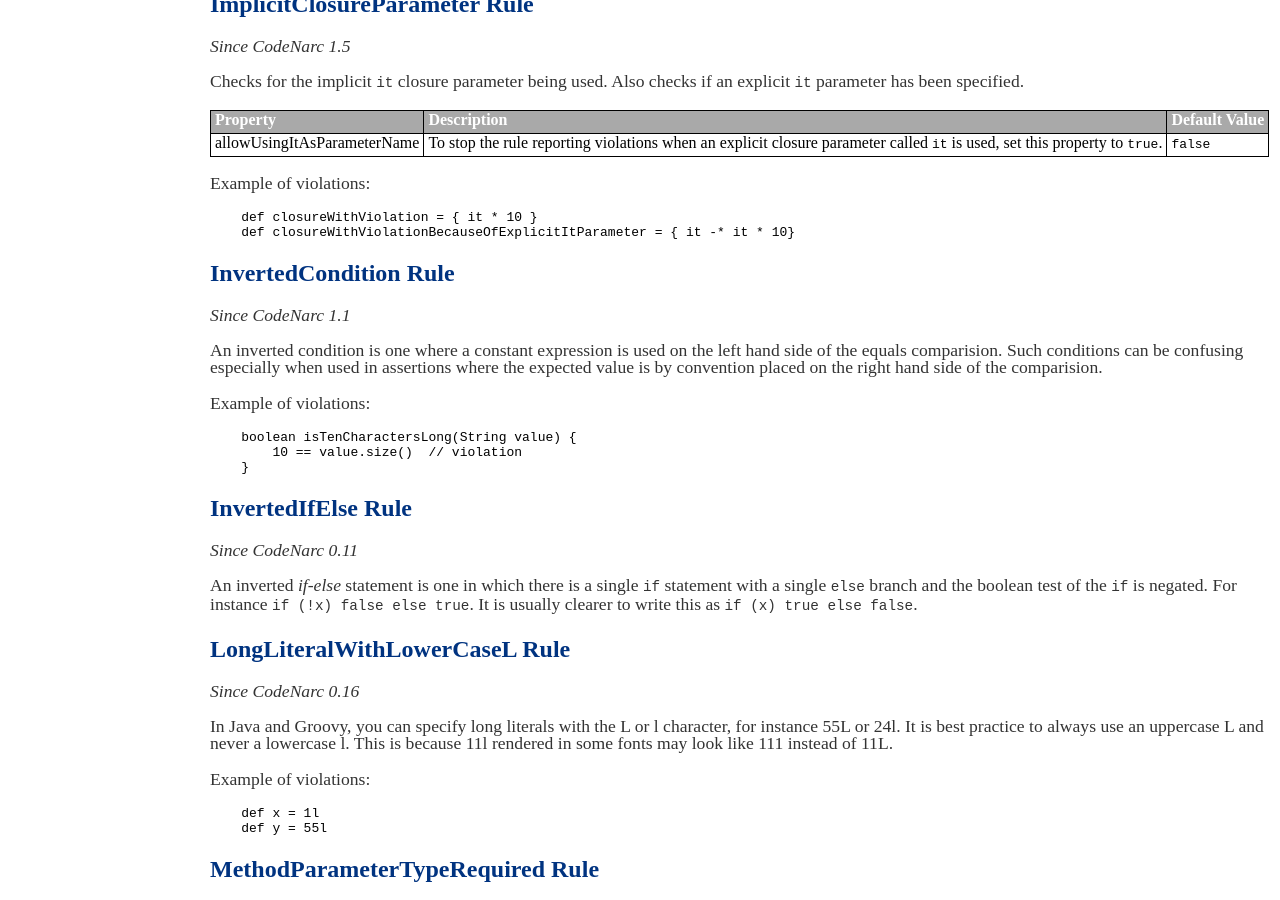
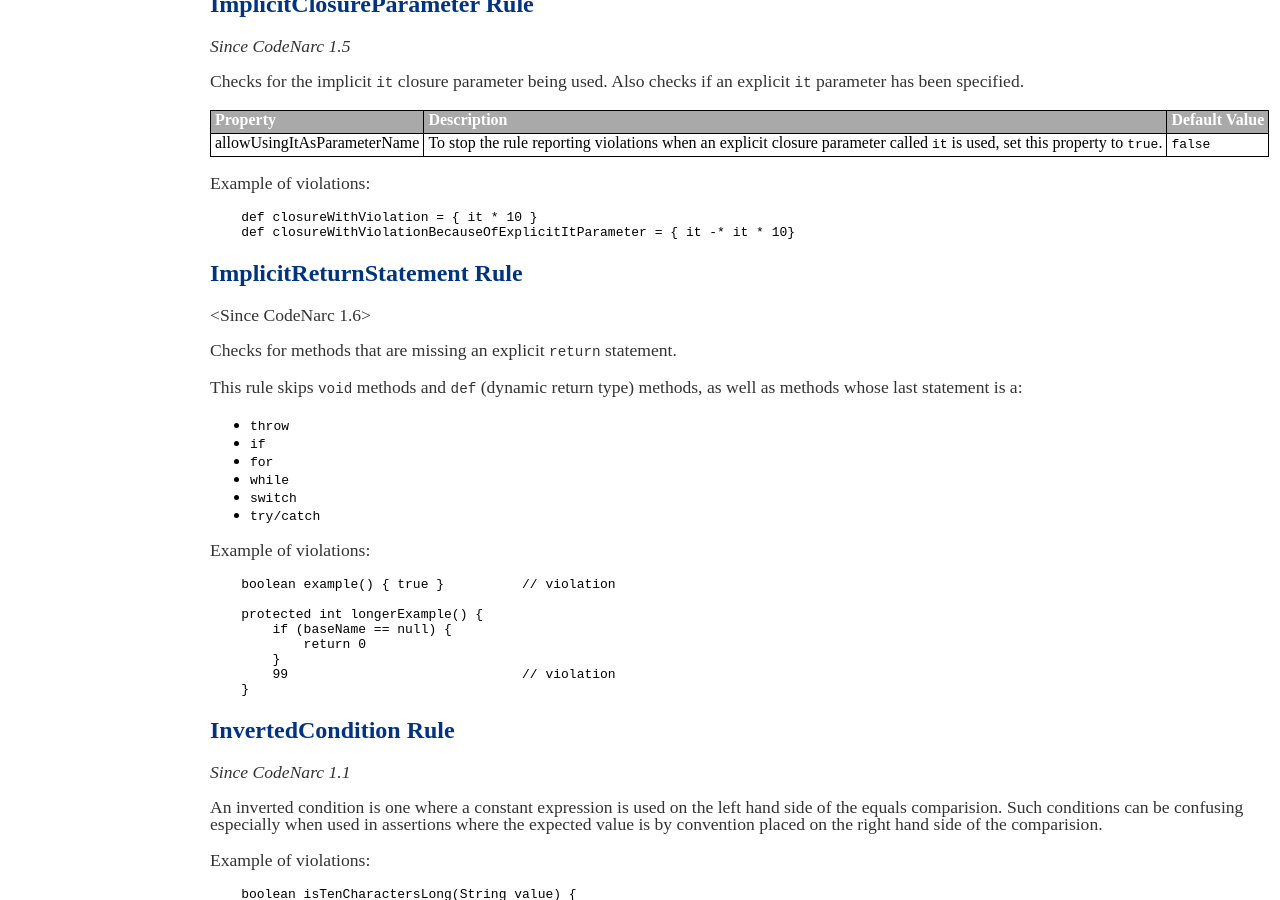
Before and after one commit to CodeNarc/CodeNarc, a Jekyll site: the page built from codenarc-rules-convention.md, in a window 1280 px wide and 900 px high, scrolled down 2989 px. Built offline with Jekyll 4.4.1, drawn with Linux system fonts in a browser that asks for light colours.

Commit message:
#450: New ImplicitReturnStatement rule

````diff
--- a/codenarc-rules-convention.md
+++ b/codenarc-rules-convention.md
@@ -205,6 +205,34 @@ Example of violations:
 ```
     def closureWithViolation = { it * 10 }
     def closureWithViolationBecauseOfExplicitItParameter = { it -* it * 10}
+```
+
+
+## ImplicitReturnStatement Rule
+
+<Since CodeNarc 1.6>
+
+Checks for methods that are missing an explicit `return` statement.
+
+This rule skips `void` methods and `def` (dynamic return type) methods, as well as methods whose last statement is a:
+ - `throw`
+ - `if`
+ - `for`
+ - `while`
+ - `switch`
+ - `try/catch`
+
+Example of violations:
+
+```
+    boolean example() { true }          // violation
+
+    protected int longerExample() {
+        if (baseName == null) {
+            return 0
+        }
+        99                              // violation
+    }
 ```
 
 
````
